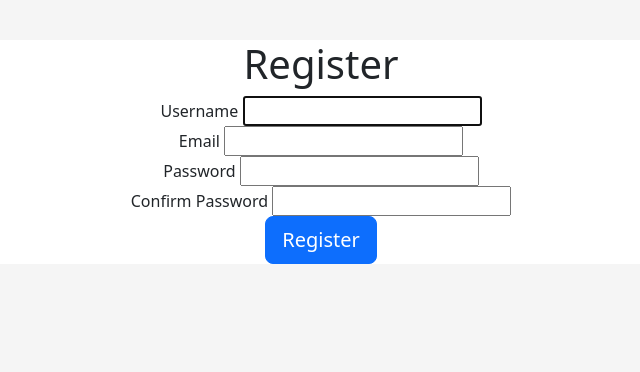
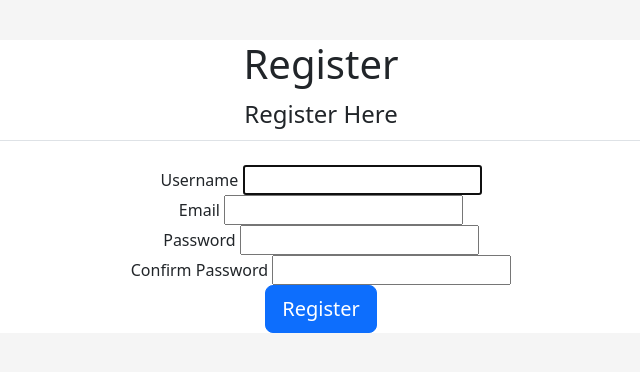
Before and after one commit to pasha112sergey/InventoryManagement, a Django app: page /inventory/register/ in a window 1280 px wide. Shown: the part 56-428 px from the top of the page, without its empty margins (319-959 px from the left). Run offline with Django 5.2, Linux system fonts and the light colour scheme; some libraries are stand-ins or nearby versions.

```diff
--- a/templates/inventory/register.html
+++ b/templates/inventory/register.html
@@ -4,10 +4,11 @@
 {% block content %}
 <div class="content-section text-center">
     <h1>Register</h1>
+    <legend class="border-bottom pb-2 mb-4 text-center">Register Here</legend>
         <form method="post">
             {% csrf_token %}
             <div class="form-group">
-            <label for="id_username">Username</label>
+                <label for="id_username" class="text-center">Username</label>
                 {{ form.username }}
             </div>
             <div class="form-group">
```
Lines whose indentation alone changed are shown as unchanged.
